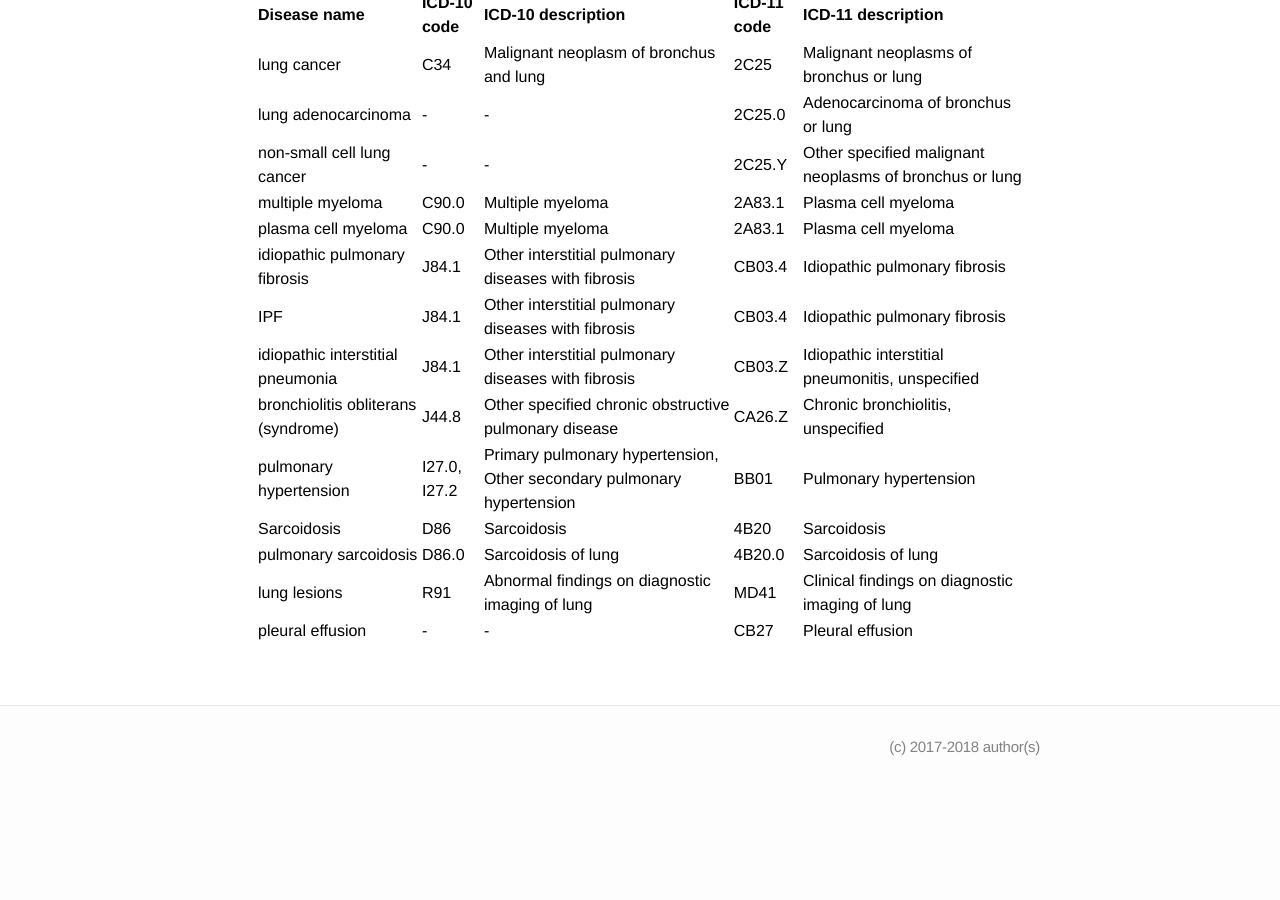
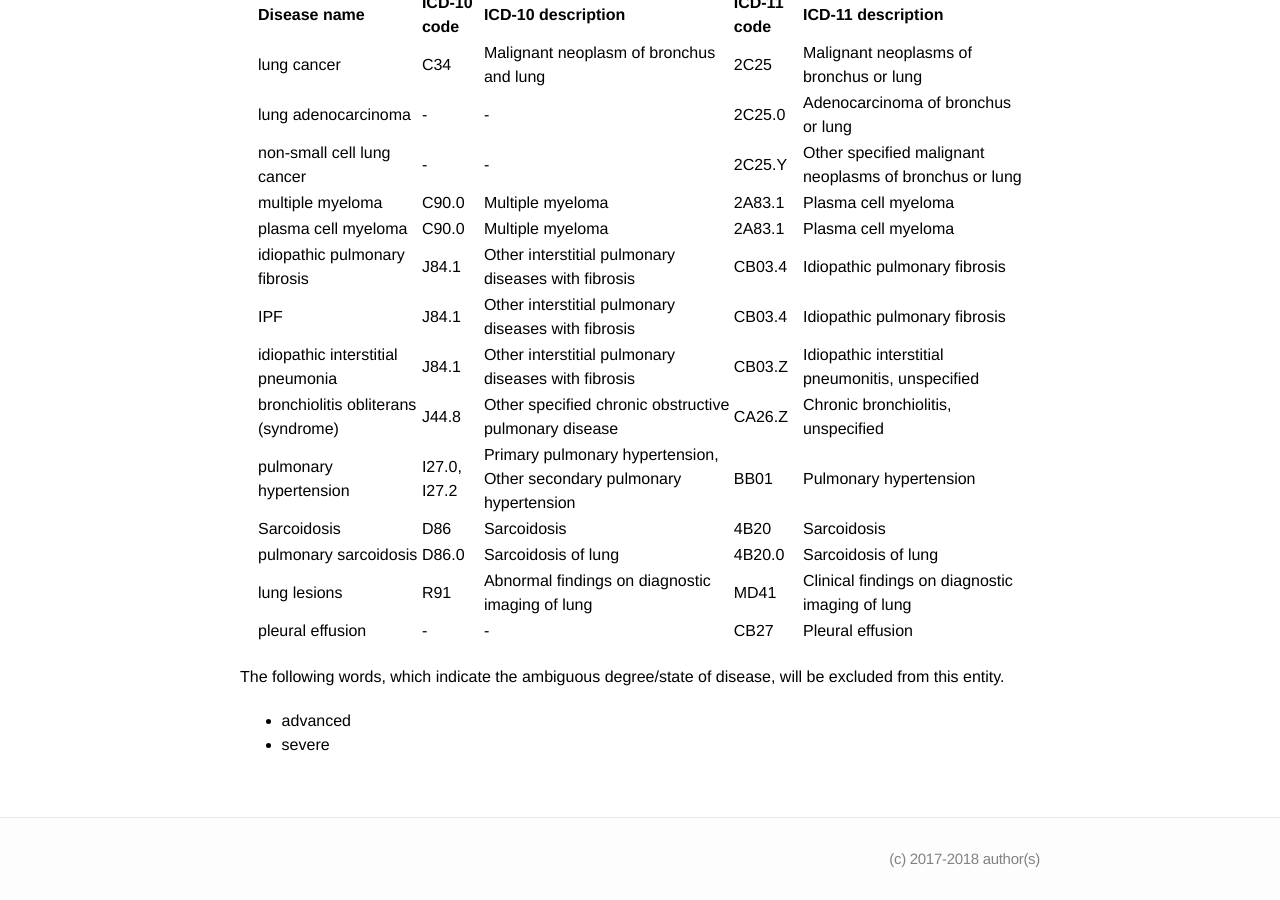
Before and after one commit to ezcatdb/clinicalcorpus-guidelines, a Jekyll site: the page built from _entity/Disease.md, in a window 1280 px wide and 900 px high, scrolled down 631 px. Built offline with Jekyll 4.4.1, drawn with Linux system fonts in a browser that asks for light colours; before the commit the page ends 1419 px from its top, so only the background shows below that.

Commit message:
To exclude the words, advanced and severe, from Disease entity, Disease.md was corrected.

```diff
--- a/_entity/Disease.md
+++ b/_entity/Disease.md
@@ -48,8 +48,10 @@ The following words/phrases should be annotated as 'Disease'.
 | pleural effusion | - | - | CB27 | Pleural effusion |
 
 
-
 </div>
 
+The following words, which indicate the ambiguous degree/state of disease, will be excluded from this entity.
+- advanced
+- severe
 
 <!-- details -->
```
